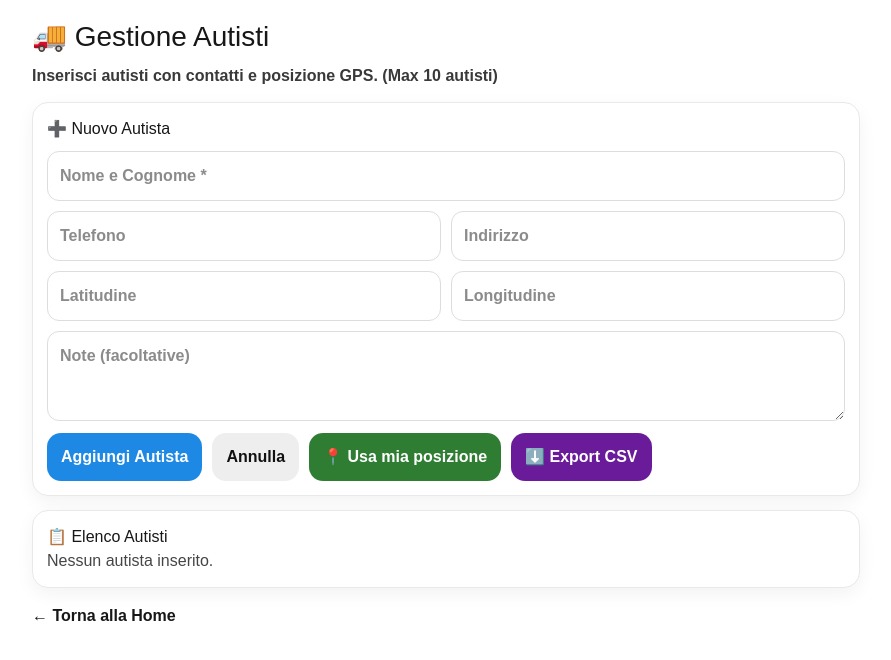
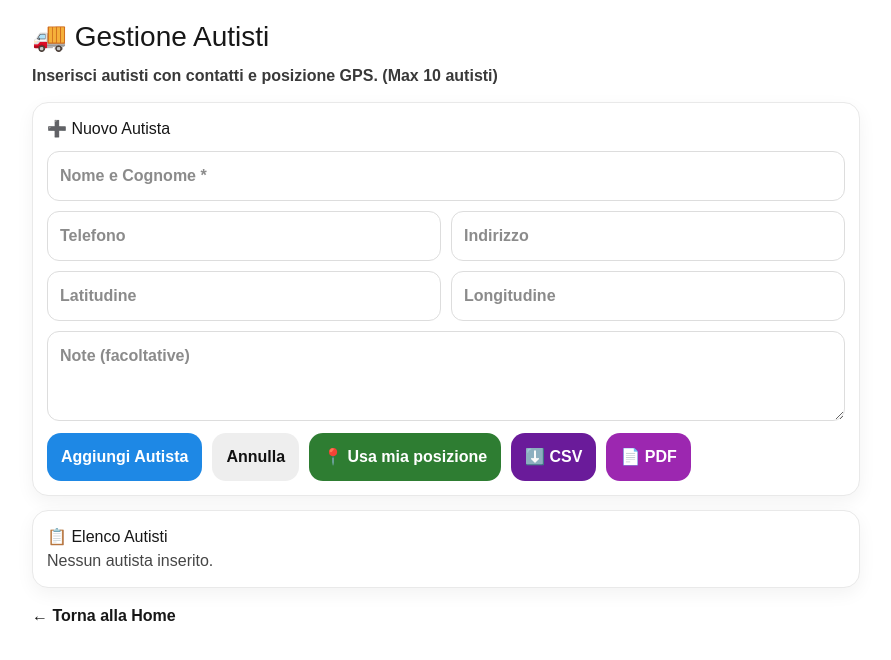
Before and after one commit to lucamandis89/pallet-tracker-v2, a Next.js app: page /drivers in a window 1280 px wide. Shown: the top 660 px of the page, without its empty margins (194-1085 px from the left). Built offline with nearby package versions, Linux system fonts and the light colour scheme.

Commit message:
Update page.tsx

```diff
--- a/app/drivers/page.tsx
+++ b/app/drivers/page.tsx
@@ -155,6 +155,25 @@ export default function DriversPage() {
     );
   }
 
+  async function exportPdf() {
+    const all = storage.getDrivers();
+    await storage.exportPdf({
+      filename: "autisti.pdf",
+      title: "Elenco Autisti",
+      headers: ["ID", "Nome", "Telefono", "Indirizzo", "Lat", "Lng", "Note", "Creato il"],
+      rows: all.map((d) => [
+        d.id,
+        d.name,
+        d.phone || "",
+        d.address || "",
+        d.lat ?? "",
+        d.lng ?? "",
+        d.notes || "",
+        d.createdAt ? new Date(d.createdAt).toLocaleString() : "",
+      ]),
+    });
+  }
+
   const cardStyle: React.CSSProperties = {
     background: "white",
     border: "1px solid #e9e9e9",
@@ -258,7 +277,11 @@ export default function DriversPage() {
           </button>
 
           <button onClick={exportCsv} style={btn("#6a1b9a")}>
-            ⬇️ Export CSV
+            ⬇️ CSV
+          </button>
+
+          <button onClick={exportPdf} style={btn("#9c27b0")}>
+            📄 PDF
           </button>
         </div>
 
```
